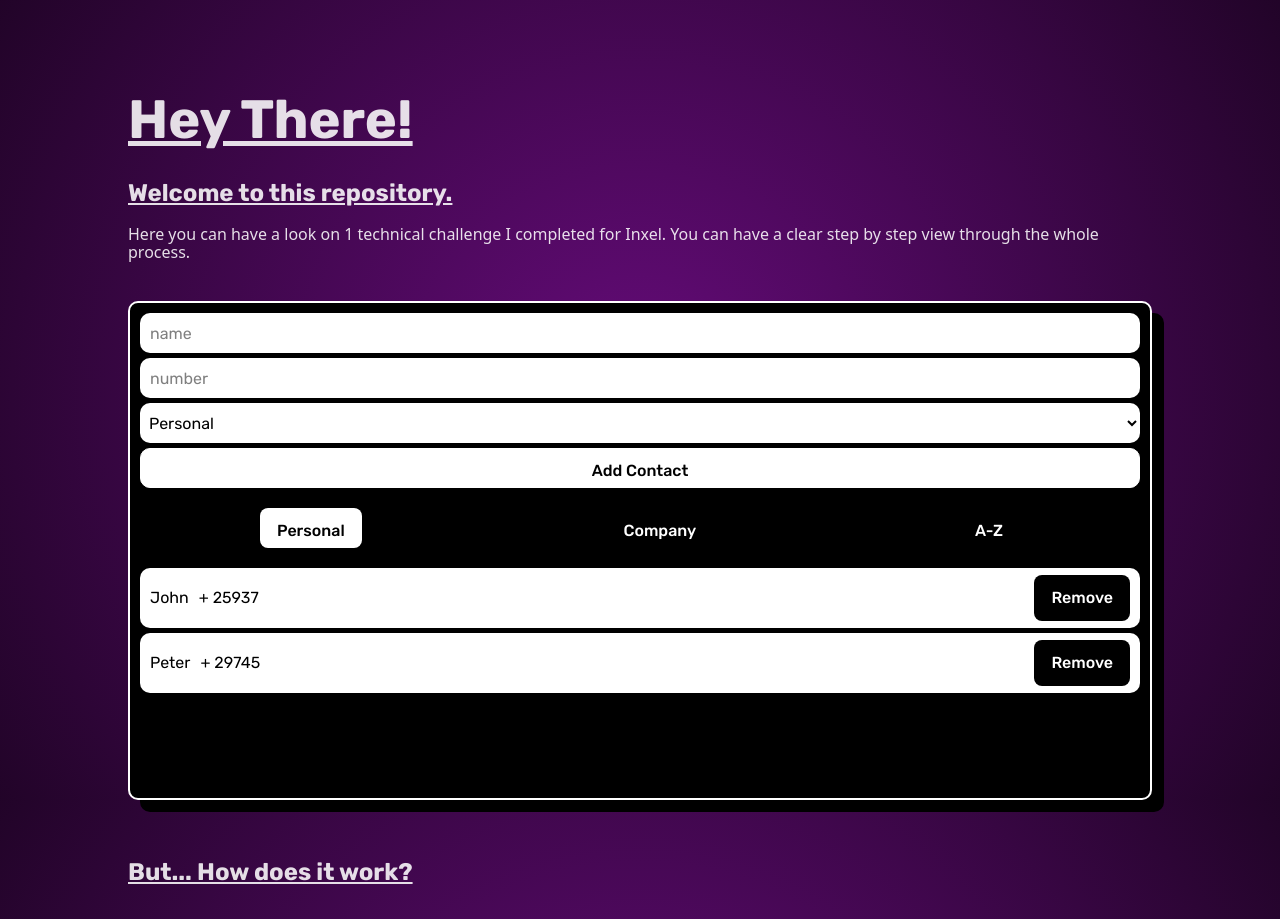
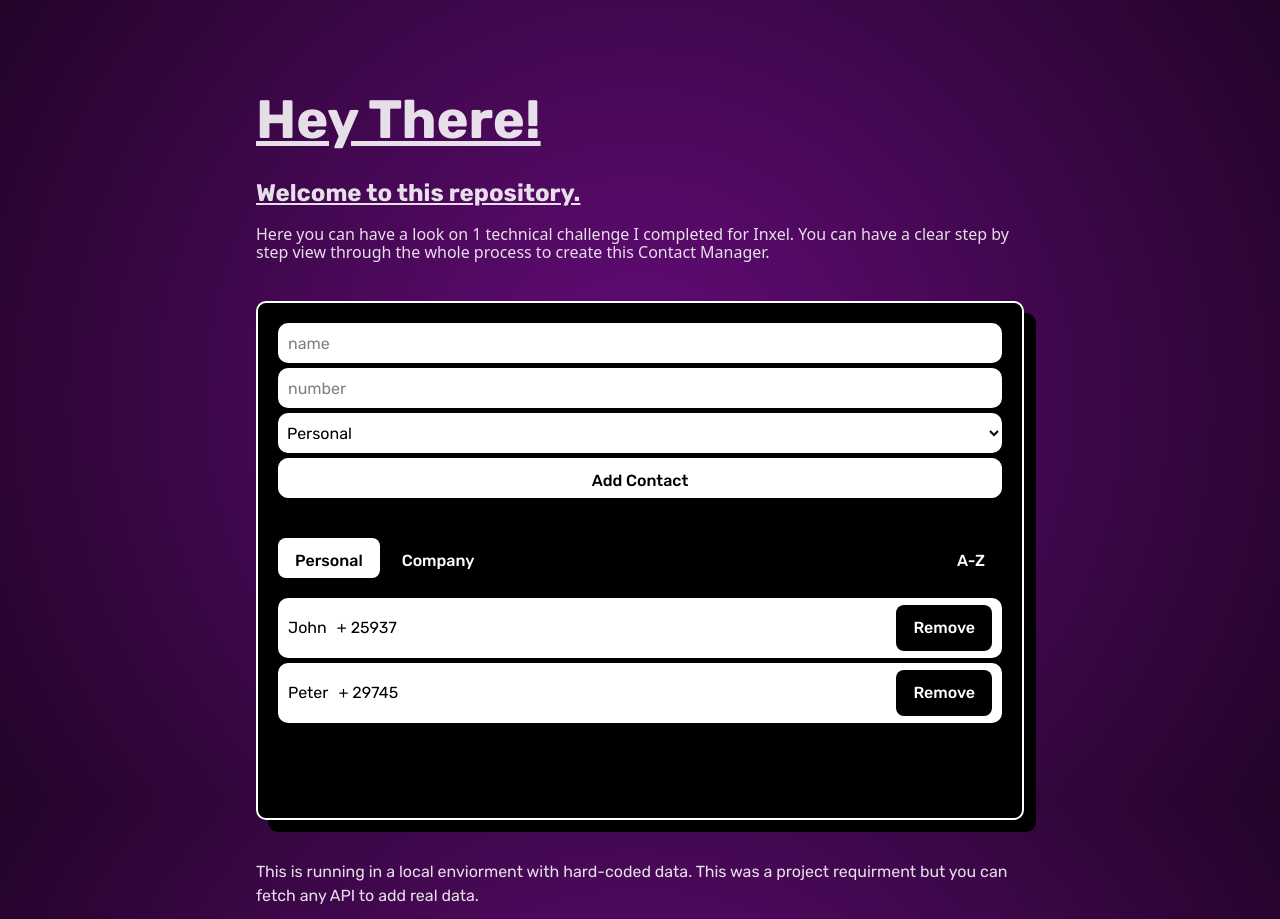
Before and after one commit to kinxori/inxel-test, a React (Vite) app: page / in a window 1280 px wide. Shown: the top 919 px of the page. Built offline with nearby package versions, Linux system fonts and the light colour scheme.

Commit message:
responsive design done

```diff
--- a/src/App.jsx
+++ b/src/App.jsx
@@ -8,7 +8,7 @@ export default function App() {
   const [panel, setPanel] = useState("");
 
   return (
-    <article className="w-[80%] mx-auto mt-20 font-[Rubik] ">
+    <article className="w-[80%] mx-auto mt-20 font-[Rubik] ts:w-[70%] ds:w-[60%] ">
       <div className=" flex flex-col">
         <h1 className=" text-[54px] font-bold underline   ">Hey There!</h1>
         <h3 className="text-[24px] underline leading-[24px] font-bold my-5  ">
@@ -16,40 +16,45 @@ export default function App() {
         </h3>
         <p className="font-sans leading-[18px]    ">
           Here you can have a look on 1 technical challenge I completed for Inxel. You can have a
-          clear step by step view through the whole process.
+          clear step by step view through the whole process to create this Contact Manager.
         </p>
       </div>
       <InxelTest />
       <div className="flex flex-col gap-3 ">
-        <h3 className="text-[24px] underline leading-[24px] font-bold my-5  ">
-          But... How does it work?
-        </h3>
-        <p>This is mainly a simple but really usefull contact manager.</p>
         <p>
           This is running in a local enviorment with hard-coded data. This was a project requirment
           but you can fetch any API to add real data.
         </p>
-        <i>*This component doesn't include styles</i>
         <div className="rounded-[10px] border-[2px] border-white my-5 bg-black overflow-hidden drop-shadow-[12px_12px_0px_rgba(0,0,0,1)] box-border p-[15px] flex flex-col gap-2 ">
           <h3 className="text-[24px] underline leading-[24px] font-bold ">Hey!</h3>
           <p>
             If you want to see the code of this component, choose a level below and check it out! 👇
           </p>
+          <i className="text-[12px]  ">*This component doesn't include styles</i>
         </div>
         <div className="flex flex-col justify-center items-center w-[100%] mt-5 mb-20 mx-auto">
           <div className="flex gap-1 justify-evenly ">
             <div>
-              <button onClick={() => setPanel("beginner")} className="bg-black text-white">
+              <button
+                onClick={() => setPanel("beginner")}
+                className={panel === "beginner" ? " bg-white text-black " : "bg-black text-white"}
+              >
                 Beginner
               </button>
             </div>
             <div>
-              <button onClick={() => setPanel("mid-level")} className="bg-black text-white">
+              <button
+                onClick={() => setPanel("mid-level")}
+                className={panel === "mid-level" ? " bg-white text-black " : "bg-black text-white"}
+              >
                 Mid-Level
               </button>
             </div>
             <div>
-              <button onClick={() => setPanel("code")} className="bg-black text-white">
+              <button
+                onClick={() => setPanel("code")}
+                className={panel === "code" ? "bg-white text-black" : "bg-black text-white"}
+              >
                 Code
               </button>
             </div>
--- a/src/components/Inxel-test.jsx
+++ b/src/components/Inxel-test.jsx
@@ -102,6 +102,7 @@ export default function InxelTest() {
         className="
         box-border
         p-[10px]
+        ts:p-[20px]
         "
       >
         <form className="flex flex-col gap-[5px]   ">
@@ -173,6 +174,7 @@ export default function InxelTest() {
         h-[300px]
         box-border
         p-[10px]
+        ts:p-[20px]
         flex
         flex-col
         overflow-auto
@@ -180,7 +182,7 @@ export default function InxelTest() {
 
         "
       >
-        <div className=" flex gap-[5px] h-[40px] justify-around  ">
+        <div className="w-[100%] flex gap-[5px] h-[40px] justify-around ">
           <button
             className={
               contactsFilter === "personal" ? " bg-white text-black " : "bg-black text-white"
@@ -199,7 +201,9 @@ export default function InxelTest() {
           </button>
           <button
             onClick={handleSorted}
-            className={isSorted ? " bg-white text-black  " : " bg-black text-white "}
+            className={
+              isSorted ? " bg-white text-black   ts:ml-auto " : " bg-black text-white  ts:ml-auto "
+            }
           >
             A-Z
           </button>
```
